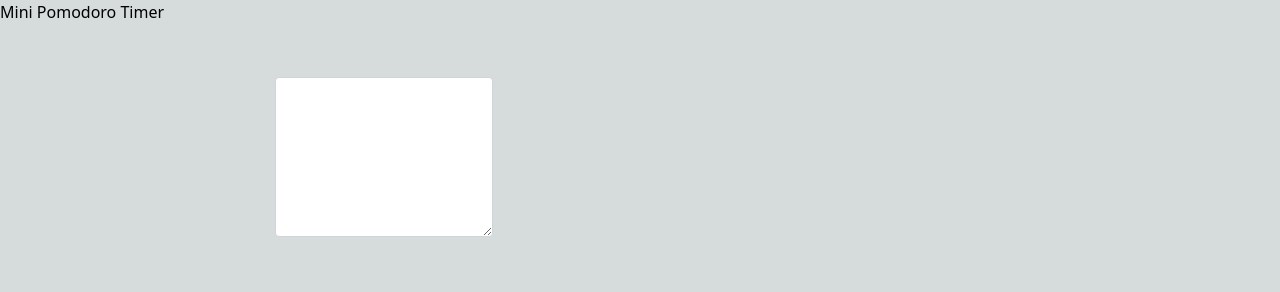
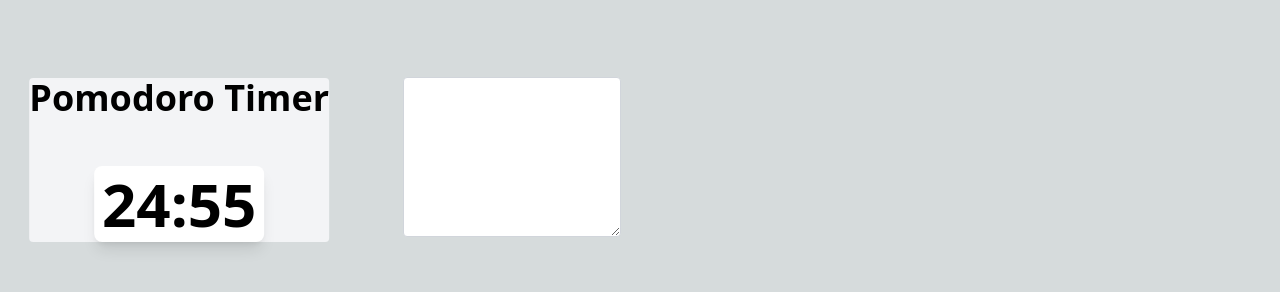
Before and after one commit to SpaceMonk3/focusme, a Next.js app: page /focus in a window 1280 px wide. Shown: the top 292 px of the page. Built offline with nearby package versions, Linux system fonts and the light colour scheme.

Commit message:
fixed pomodoro timer

```diff
--- /dev/null
+++ b/pages/Components/PomodoroTimer.js
@@ -0,0 +1,32 @@
+import React, { useState, useEffect } from 'react';
+
+const PomodoroTimer = () => {
+  const [time, setTime] = useState(25 * 60); // Initial time in seconds (25 minutes)
+
+  useEffect(() => {
+    const interval = setInterval(() => {
+      setTime(prevTime => prevTime - 1); // Decrease time by 1 second every interval
+    }, 1000); // Run every second (1000 milliseconds)
+
+    // Clean up interval on component unmount
+    return () => clearInterval(interval);
+  }, []);
+
+  // Convert time in seconds to MM:SS format
+  const formatTime = (timeInSeconds) => {
+    const minutes = Math.floor(timeInSeconds / 60);
+    const seconds = timeInSeconds % 60;
+    return `${minutes.toString().padStart(2, '0')}:${seconds.toString().padStart(2, '0')}`;
+  };
+
+  return (
+    <div className="flex flex-col items-center justify-center min-h-200px bg-gray-100 border-gray-300 rounded">
+      <h1 className="text-4xl font-bold mb-12 text-black items-center justify-center">Pomodoro Timer</h1>
+      <div className="text-6xl font-bold text-black bg-white rounded-lg shadow-lg p-2 h-18">
+        {formatTime(time)}
+      </div>
+    </div>
+  );
+};
+
+export default PomodoroTimer;
--- a/pages/focus.js
+++ b/pages/focus.js
@@ -1,5 +1,6 @@
 import React, { useEffect } from 'react';
 //import React from 'react';
+import PomodoroTimer from './/Components/PomodoroTimer';
 
 const Focus = () => {
     useEffect(() => {
@@ -32,7 +33,7 @@ const Focus = () => {
                 <div id="youtube-player"></div>
             </div>
             <div>
-            <div style={{ position: 'absolute', bottom: '0', right: '0' }}>
+            <div style={{ position: 'absolute', bottom: '35%', right: '43%' }}>
                 {/* Stopwatch timer */}
                 <h2>Stopwatch Timer</h2>
                 {/*stopwatch timer component*/}
@@ -41,12 +42,11 @@ const Focus = () => {
                 {/* Spotify embed */}
                 <iframe src="https://open.spotify.com/embed/playlist/6dAET38ipmNB3dIecfVfNj?utm_source=generator" width="100%" height="152" frameBorder="0" allowfullscreen="" allow="autoplay; clipboard-write; encrypted-media; fullscreen; picture-in-picture" loading="lazy"></iframe>
             </div>
-            <div style={{ position: 'absolute', top: '0', left: '0' }}>
-                {/* Pomodoro timer */}
-                <h2>Mini Pomodoro Timer</h2>
+            <div style={{ position: 'absolute', top: '20%', left: '14%', transform: 'translate(-50%, -50%)' }}>
+                    <PomodoroTimer />
                 {/* Pomodoro timer component */}
             </div>
-            <div style={{position: 'absolute', top: '20%', left: '30%', transform: 'translate(-50%, -50%)' }}>
+            <div style={{position: 'absolute', top: '20%', left: '40%', transform: 'translate(-50%, -50%)' }}>
                 <textarea
                     className="w-full h-40 p-2 border border-gray-300 rounded"
                     style={{ color: "black" }}
```
